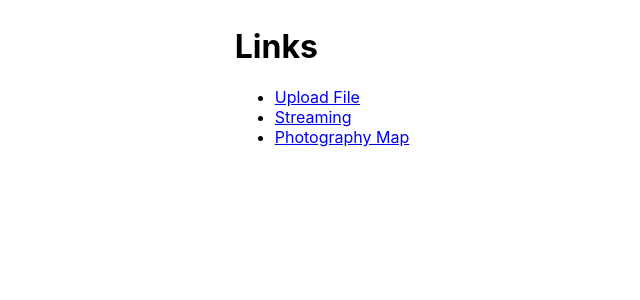
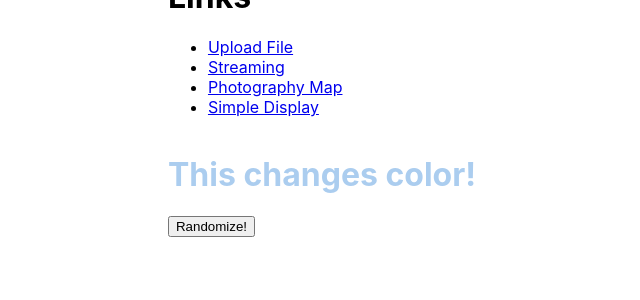
Before and after one commit to arvinsim/research-and-development, a React (Vite) app: page /simple-display in a window 1280 px wide. Shown: the top 300 px of the page, without its empty margins (318-958 px from the left). Built offline with nearby package versions, Linux system fonts and the light colour scheme.

Commit message:
Initial jest setup

```diff
--- a/src/App.tsx
+++ b/src/App.tsx
@@ -17,6 +17,7 @@ const PictureSrcSet = React.lazy(() => import("./PictureSrcSet"));
 const AmountDateAreaChart = React.lazy(() => import("./AmountDateAreaChart"));
 const Streaming = React.lazy(() => import("./Streaming"));
 const PhotographyMap = React.lazy(() => import("./PhotographyMap"));
+const SimpleDisplay = React.lazy(() => import("./SimpleDisplay"));
 
 function App() {
   return (
@@ -35,6 +36,9 @@ function App() {
                 </li>
                 <li>
                   <Link to={"/photography-map"}>Photography Map</Link>
+                </li>
+                <li>
+                  <Link to={"/simple-display"}>Simple Display</Link>
                 </li>
               </ul>
             </div>
@@ -75,6 +79,9 @@ function App() {
               <Route exact path={"/photography-map"}>
                 <PhotographyMap />
               </Route>
+              <Route exact path={"/simple-display"}>
+                <SimpleDisplay />
+              </Route>
             </Switch>
           </AppGrid>
         </Suspense>
--- /dev/null
+++ b/src/SimpleDisplay/index.tsx
@@ -0,0 +1,20 @@
+import React, { useCallback, useState } from "react";
+
+export const COLORS = ["#ABCDEF", "#FEDCBA", "#CCCCCC"];
+
+function SimpleDisplay() {
+  const [color, setColor] = useState(COLORS[0]);
+  const onClickHandler = useCallback(() => {
+    const randomColor = COLORS[Math.floor(Math.random() * COLORS.length)];
+    setColor(randomColor);
+  }, []);
+
+  return (
+    <div>
+      <h1 style={{ color: color }}>This changes color!</h1>
+      <button onClick={onClickHandler}>Randomize!</button>
+    </div>
+  );
+}
+
+export default SimpleDisplay;
--- a/tsconfig.json
+++ b/tsconfig.json
@@ -2,7 +2,7 @@
   "compilerOptions": {
     "target": "ESNext",
     "lib": ["DOM", "DOM.Iterable", "ESNext"],
-    "types": ["vite/client"],
+    "types": ["vite/client", "@types/jest"],
     "allowJs": false,
     "skipLibCheck": false,
     "esModuleInterop": false,
```
Also changed, not shown: package.json (+10 -0 lines), 2 other files (tests, documents, lock files or other folders).
